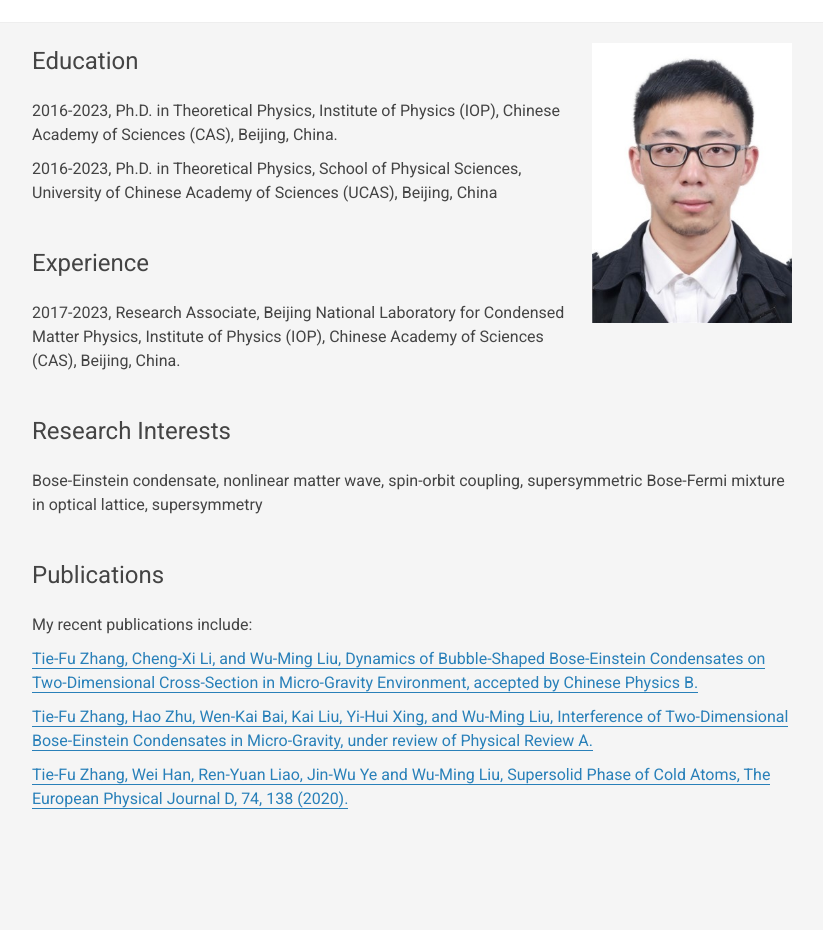
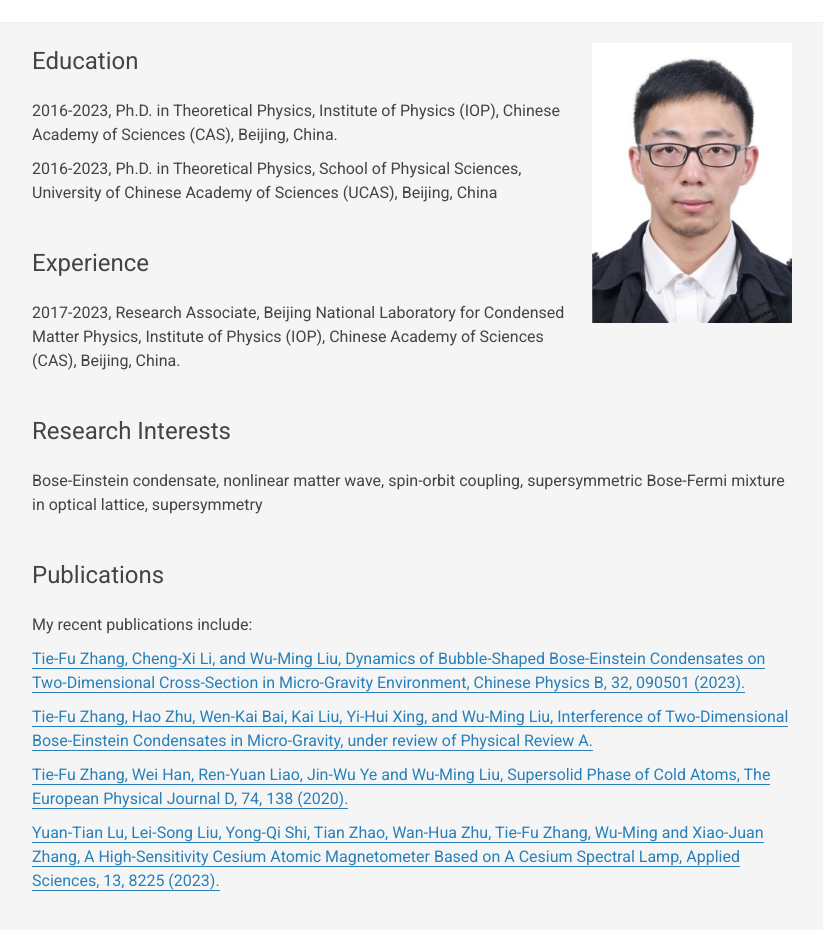
Before and after one commit to zhangtiefuphys/zhangtiefuphys.github.io, a plain HTML site: page index.html in a window 1280 px wide. Shown: the part 148-1078 px from the top of the page, without its empty margins (228-1051 px from the left). Before the commit the page ends 1019 px from the top, so only its background shows below. Drawn offline with Linux system fonts and the light colour scheme.

Commit message:
Update index.html

```diff
--- a/index.html
+++ b/index.html
@@ -108,9 +108,10 @@
 			<div class="section-content">
 				<p>My recent publications include:</p>
 				<ul>
-					<li><a href="#">Tie-Fu Zhang, Cheng-Xi Li, and Wu-Ming Liu, Dynamics of Bubble-Shaped Bose-Einstein Condensates on Two-Dimensional Cross-Section in Micro-Gravity Environment, accepted by Chinese Physics B. </a></li>
+					<li><a href="https://iopscience.iop.org/article/10.1088/1674-1056/acd922">Tie-Fu Zhang, Cheng-Xi Li, and Wu-Ming Liu, Dynamics of Bubble-Shaped Bose-Einstein Condensates on Two-Dimensional Cross-Section in Micro-Gravity Environment, Chinese Physics B, 32, 090501 (2023). </a></li>
 					<li><a href="#">Tie-Fu Zhang, Hao Zhu, Wen-Kai Bai, Kai Liu, Yi-Hui Xing, and Wu-Ming Liu, Interference of Two-Dimensional Bose-Einstein Condensates in Micro-Gravity, under review of Physical Review A. </a></li>
 					<li><a href="https://doi.org/10.1140/epjd/e2020-10127-3">Tie-Fu Zhang, Wei Han, Ren-Yuan Liao, Jin-Wu Ye and Wu-Ming Liu, Supersolid Phase of Cold Atoms, The European Physical Journal D, 74, 138 (2020). </a></li>
+					<li><a href="https://doi.org/10.3390/app13148225">Yuan-Tian Lu, Lei-Song Liu, Yong-Qi Shi, Tian Zhao, Wan-Hua Zhu, Tie-Fu Zhang, Wu-Ming and Xiao-Juan Zhang, A High-Sensitivity Cesium Atomic Magnetometer Based on A Cesium Spectral Lamp, Applied Sciences, 13, 8225 (2023). </a></li>
 				</ul>
 			</div>
 		</section>
```
